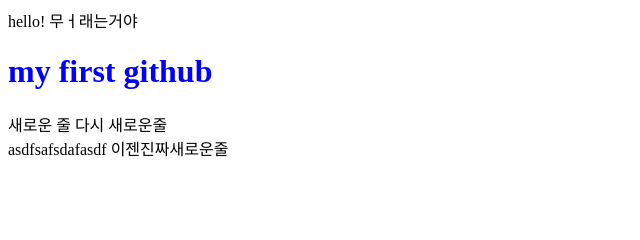
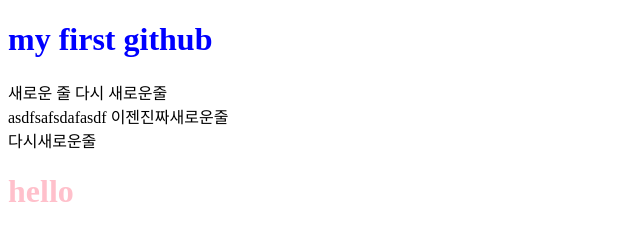
Before and after one commit to kjuni1914/WebProgramming, a plain HTML site: page index.html in a window 1280 px wide. Shown: the whole page, without its empty margins (0-640 px from the left). Drawn offline with Linux system fonts and the light colour scheme.

Commit message:
Update index.html

```diff
--- a/index.html
+++ b/index.html
@@ -6,10 +6,12 @@
         <title>Title</title>
     </head>
     <body>
-        hello! 무ㅓ래는거야
         <h1 style="color: blue">my first github</h1>
         새로운 줄 다시 새로운줄<br>
         asdfsafsdafasdf
         이젠진짜새로운줄
+        <br>
+        다시새로운줄
+        <h1 style="color: pink">hello </h1>
     </body>
 </html>
```
